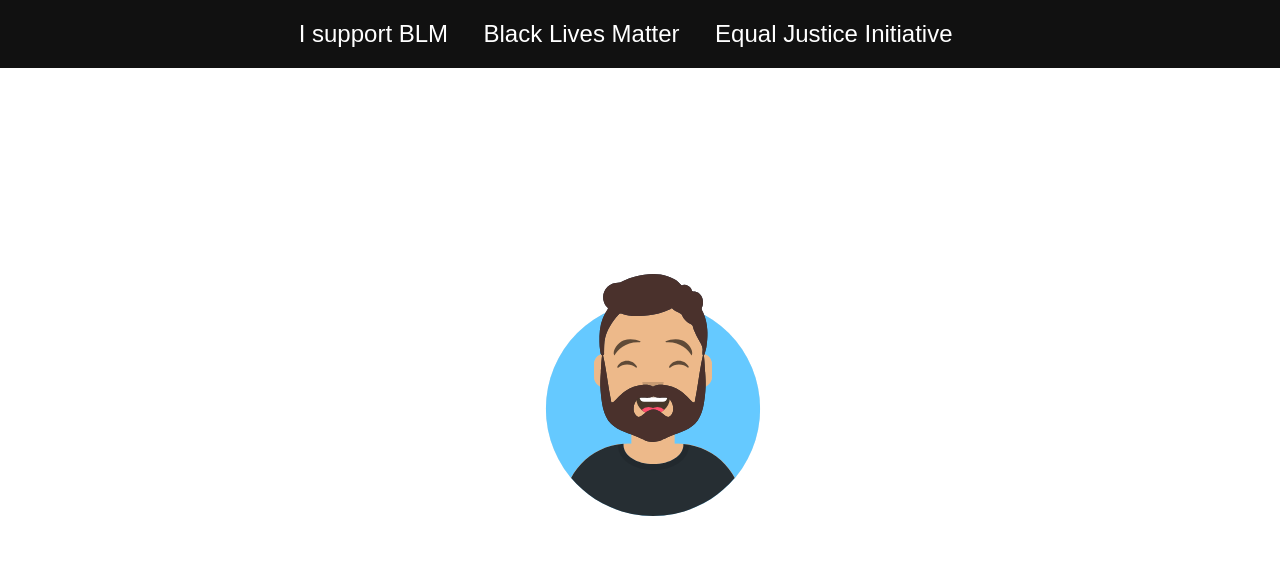
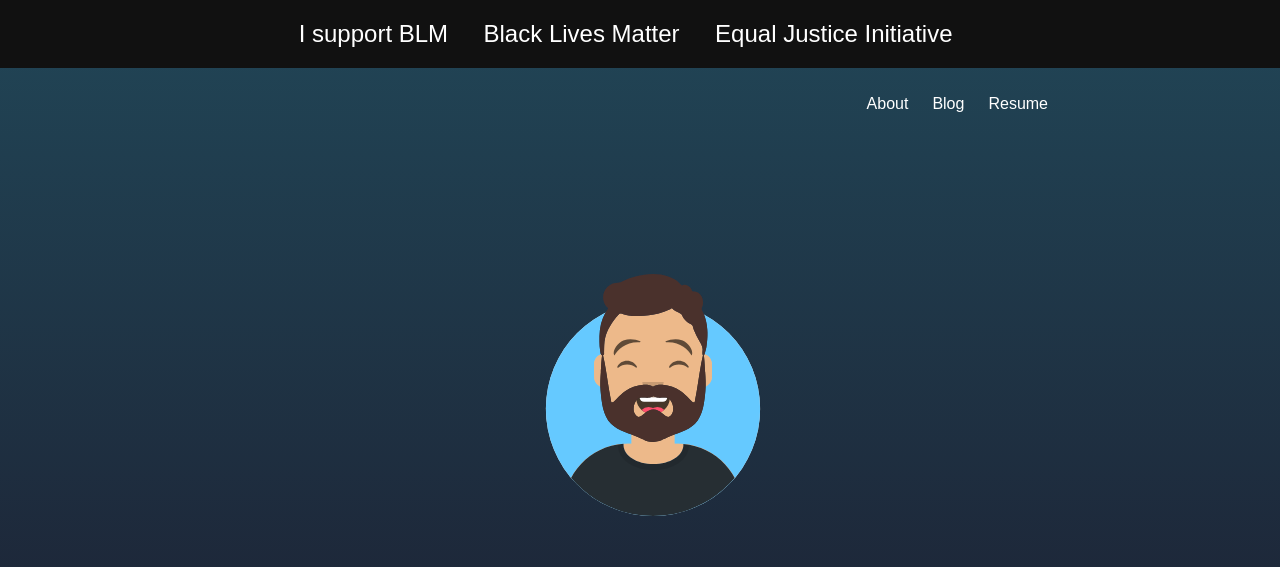
Before and after one commit to kyle-hall/website, an Eleventy site: page src/index.html in a window 1280 px wide. Shown: the top 567 px of the page. Built offline with nearby package versions, Linux system fonts and the light colour scheme; Eleventy itself is replaced by a stand-in of ours; files that its build step writes are made by us from their sources.

Commit message:
fix broken background

```diff
--- a/src/sass/blogStyles.scss
+++ b/src/sass/blogStyles.scss
@@ -5,7 +5,7 @@ html {
   font-family: 'Francois One', sans-serif;
   font-size: 18px;
 
-  background: linear-gradient(#214657, #1c1e30, #020024) no-repeat cover;
+  background: linear-gradient(#214657, #1c1e30, #020024);
   color: white;
 }
 
--- a/src/sass/home.scss
+++ b/src/sass/home.scss
@@ -15,7 +15,7 @@ body {
 
   font-family: 'Francois One', sans-serif;
   line-height: 1.5;
-  background: linear-gradient(#214657, #1c1e30, #020024) no-repeat cover;
+  background: linear-gradient(#214657, #1c1e30, #020024);
   color: white;
 }
 
```
